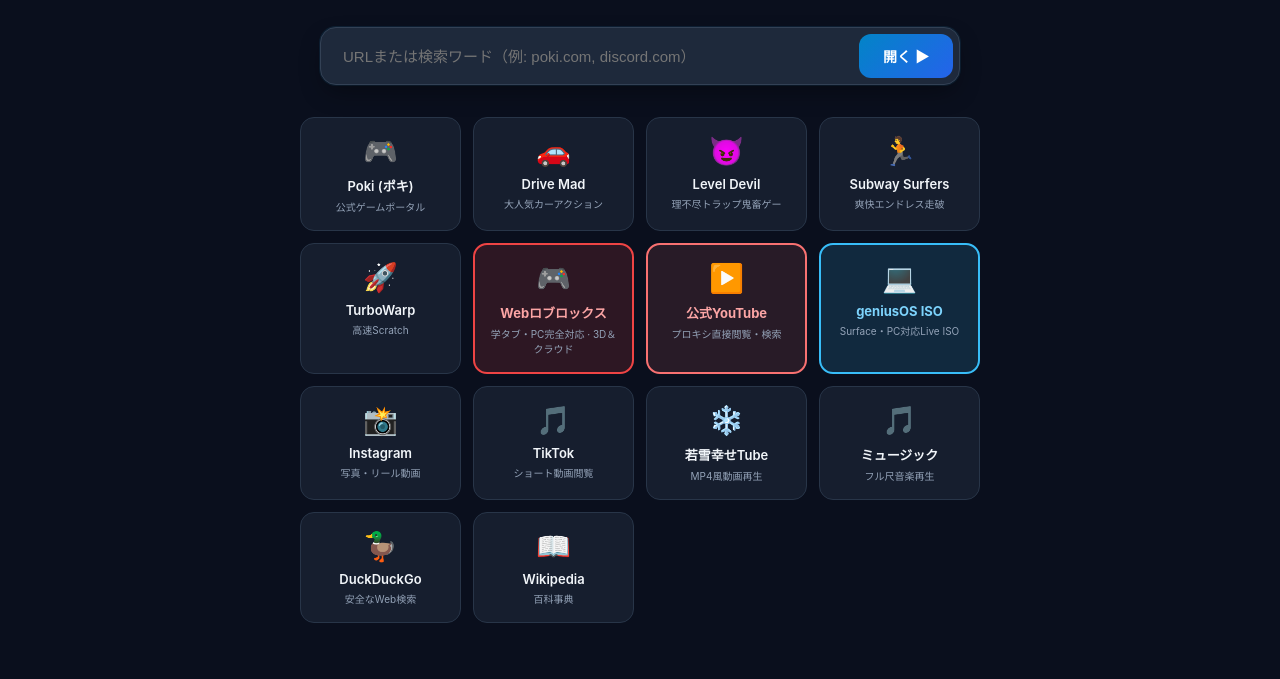
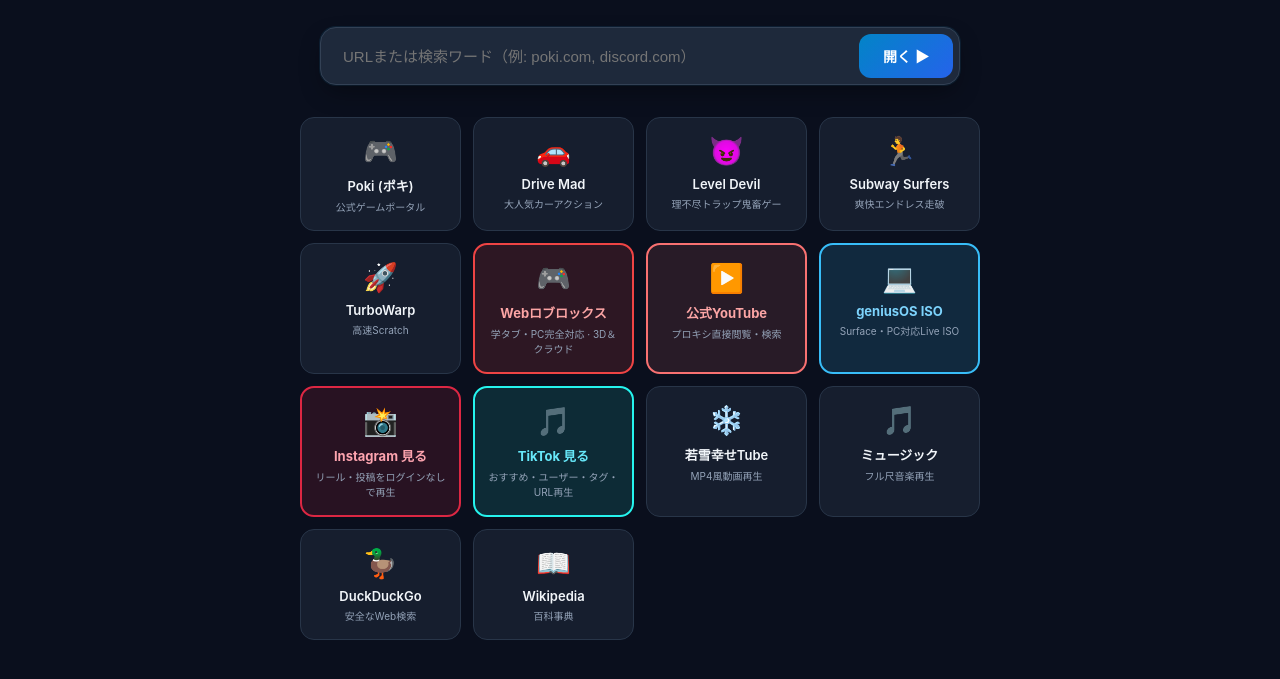
Before and after one commit to hato2170/myyajuu, a plain HTML site: page tensai-proxy/index.html in a window 1280 px wide. Shown: the part 201-880 px from the top of the page. Drawn offline with Linux system fonts and the light colour scheme.

Commit message:
ui(proxy): point the Instagram/TikTok tiles at the working viewers instead of the raw proxied login wall

```diff
--- a/tensai-proxy/index.html
+++ b/tensai-proxy/index.html
@@ -308,15 +308,15 @@
           <div class="name" style="color:#7dd3fc; font-weight:bold;">geniusOS ISO</div>
           <div class="desc">Surface・PC対応Live ISO</div>
         </div>
-        <div class="tile" onclick="launchUrl('https://www.instagram.com')">
+        <div class="tile" onclick="location.href='https://mokori.onrender.com/instagram/'" style="border: 2px solid #dc2743; background: rgba(220,39,67,0.14);">
           <div class="icon">📸</div>
-          <div class="name">Instagram</div>
-          <div class="desc">写真・リール動画</div>
+          <div class="name" style="color:#fda4af; font-weight:bold;">Instagram 見る</div>
+          <div class="desc">リール・投稿をログインなしで再生</div>
         </div>
-        <div class="tile" onclick="launchUrl('https://www.tiktok.com')">
+        <div class="tile" onclick="location.href='https://mokori.onrender.com/tiktok/'" style="border: 2px solid #25f4ee; background: rgba(37,244,238,0.12);">
           <div class="icon">🎵</div>
-          <div class="name">TikTok</div>
-          <div class="desc">ショート動画閲覧</div>
+          <div class="name" style="color:#67e8f9; font-weight:bold;">TikTok 見る</div>
+          <div class="desc">おすすめ・ユーザー・タグ・URL再生</div>
         </div>
         <div class="tile" onclick="location.href='/tube/'">
           <div class="icon">❄️</div>
```
